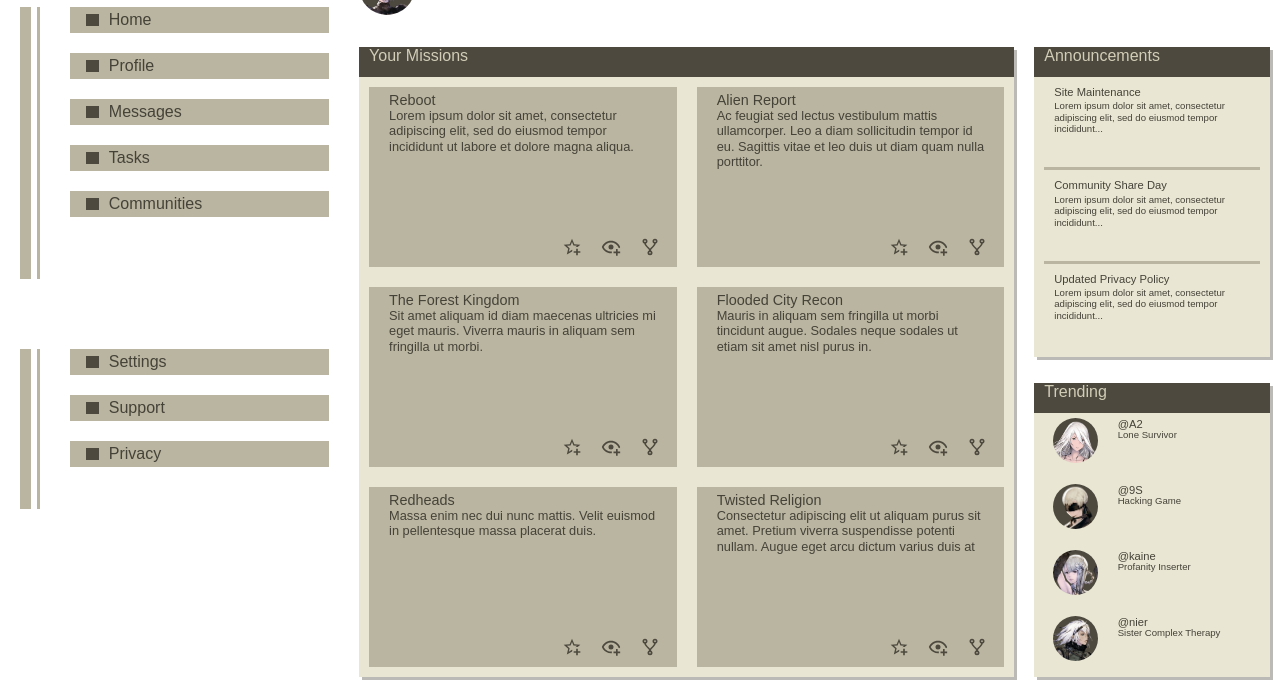
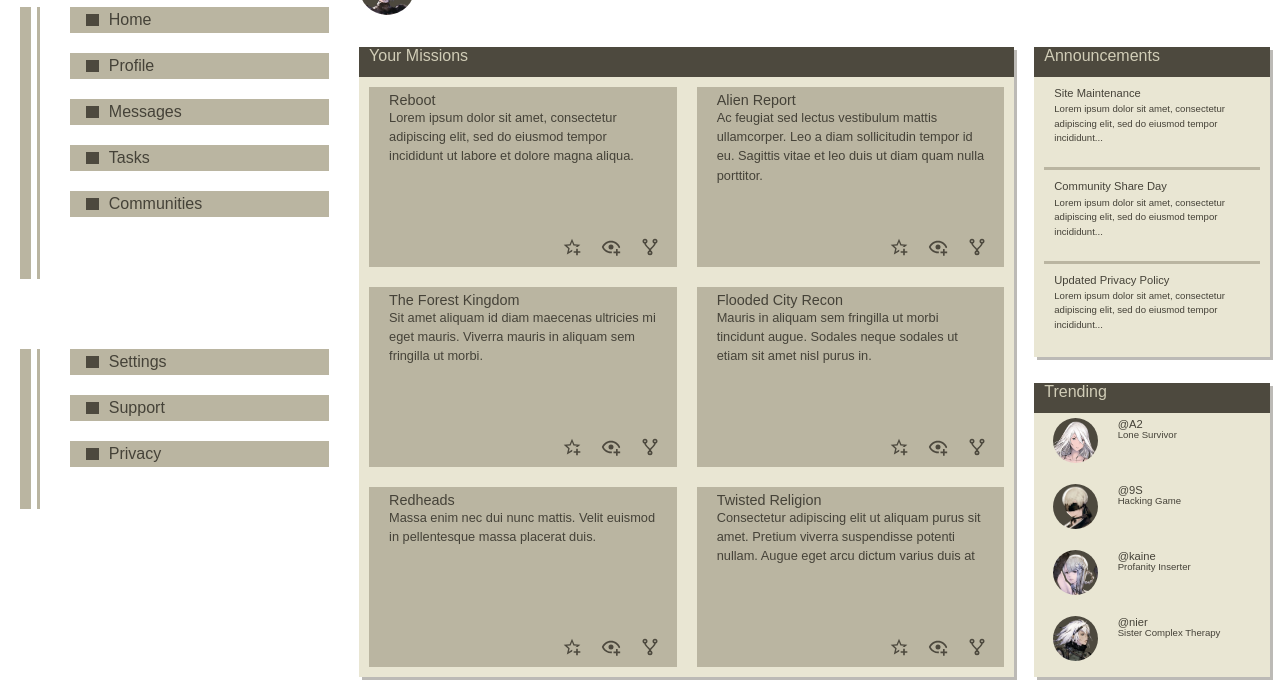
Before and after one commit to MuqAle/Admin-Dashboard, a plain HTML site: page index.html in a window 1280 px wide. Shown: the part 113-800 px from the top of the page. Drawn offline with Linux system fonts and the light colour scheme; a web font is replaced by a local one.

Commit message:
Fix line heights

```diff
--- a/css/style.css
+++ b/css/style.css
@@ -428,7 +428,7 @@ li .marker{
 
 .mission_report{
     font-family:'Rodin', sans-serif;
-    line-height: 1.2;
+    line-height: 1.5;
     color: var(--text-color);
     font-size: .8rem;
     margin-left: 20px;
@@ -469,7 +469,7 @@ li .marker{
 .announcement_card .announcement_title{
     font-family: 'Rodin_bold', sans-serif;
     font-style: bold;
-    line-height: 1;
+    line-height: 1.2;
     font-size: .7rem;
     color: var(--text-color);
     padding-left: 10px;
@@ -481,7 +481,7 @@ li .marker{
     font-family: 'Rodin', sans-serif;
     text-overflow: ellipsis;
     color: var(--text-color);
-    line-height: 1.2;
+    line-height: 1.5;
     font-size: .6rem;
     padding-left: 10px;
     padding-right: 10px;
```
